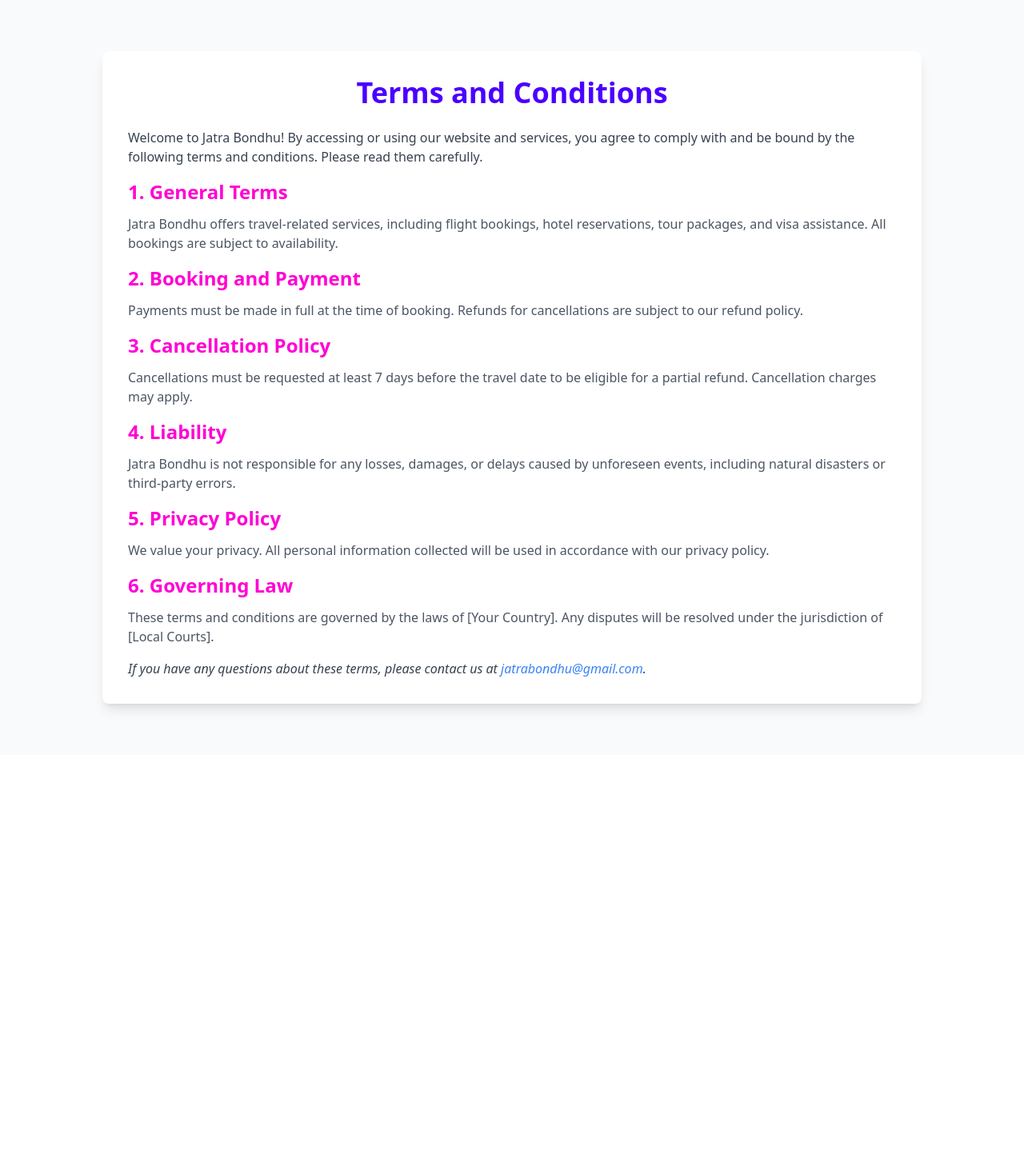
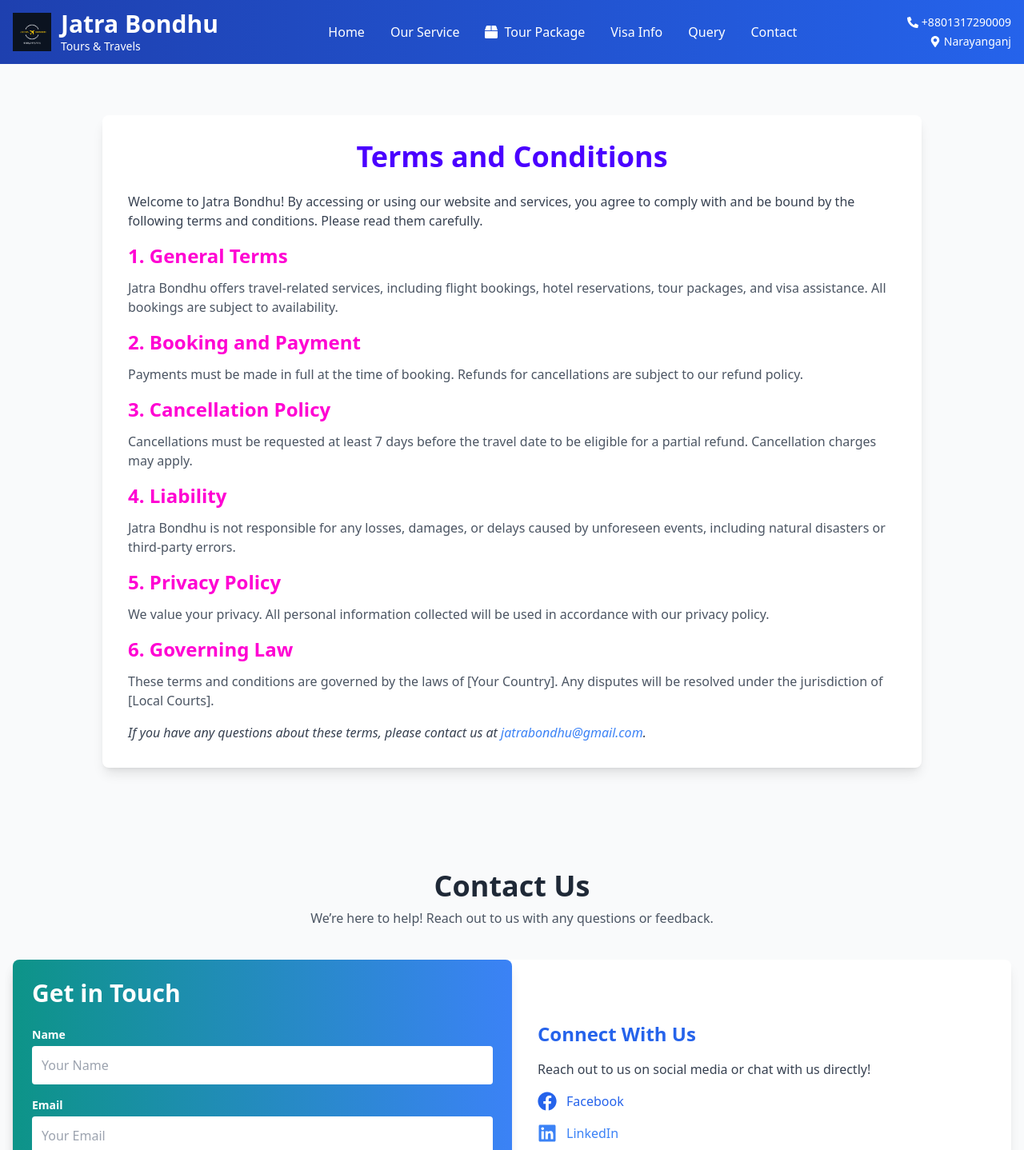
Before and after one commit to shuvakarmakar/jatra-bondhu-tours-travels, a React (Vite) app: page /terms-and-conditions in a window 1280 px wide. Shown: the top 1438 px of the page at 80% size. Before the commit the page ends 944 px from the top, so only its background shows below. Built offline with nearby package versions, Linux system fonts and the light colour scheme.

Commit message:
Terms and Condition Page and AboutUs Page Update

```diff
--- a/src/Pages/AboutUs.jsx
+++ b/src/Pages/AboutUs.jsx
@@ -1,7 +1,12 @@
 import React from "react";
+import ContactForm from "../Sections/ContactForm";
+import Footer from "../Sections/Footer";
+import Navbar from "../Sections/NavBar";
 
 const AboutUs = () => {
     return (
+        <section>
+            <Navbar></Navbar>
             <div className="bg-gray-100 min-h-screen flex items-center justify-center">
                 <div className="bg-white rounded-lg shadow-lg p-8 sm:p-12 max-w-4xl text-center">
                     <h1 className="text-3xl sm:text-4xl font-bold text-gray-800 mb-6">
@@ -142,6 +147,9 @@
                     </div>
                 </div>
             </div>
+            <ContactForm></ContactForm>
+            <Footer></Footer>
+        </section>
     );
 };
 
--- a/src/Pages/TermsandConditions.jsx
+++ b/src/Pages/TermsandConditions.jsx
@@ -1,23 +1,12 @@
-import { useEffect, useState } from "react";
+import ContactForm from "../Sections/ContactForm";
+import Footer from "../Sections/Footer";
+import Navbar from "../Sections/NavBar";
 
 const TermsandConditions = () => {
-    const [showScrollTop, setShowScrollTop] = useState(false);
-
-    // Show scroll-to-top button when user scrolls down
-    useEffect(() => {
-        const handleScroll = () => {
-            setShowScrollTop(window.scrollY > 300);
-        };
-        window.addEventListener("scroll", handleScroll);
-        return () => window.removeEventListener("scroll", handleScroll);
-    }, []);
-
-    const scrollToTop = () => {
-        window.scrollTo({ top: 0, behavior: "smooth" });
-    };
-
     return (
-        <section className="py-16 bg-gray-50 px-8">
+        <section>
+            <Navbar></Navbar>
+            <div className="py-16 bg-gray-50 px-8">
                 <div className="container mx-auto max-w-5xl bg-white shadow-lg rounded-lg p-8">
                     <h1 className="text-4xl font-bold text-center mb-6 text-primary">
                         Terms and Conditions
@@ -72,16 +61,9 @@
                         If you have any questions about these terms, please contact us at <a href="mailto:info@jatrabondhu.com" className="text-blue-500">jatrabondhu@gmail.com</a>.
                     </p>
                 </div>
-
-            {/* Scroll to Top Button */}
-            {showScrollTop && (
-                <button
-                    onClick={scrollToTop}
-                    className="fixed bottom-8 right-8 bg-blue-600 text-white p-3 rounded-full shadow-lg hover:bg-blue-700 transition"
-                >
-                    ↑
-                </button>
-            )}
+            </div>
+            <ContactForm></ContactForm>
+            <Footer></Footer>
         </section>
     );
 };
```
Lines whose indentation alone changed are shown as unchanged.
